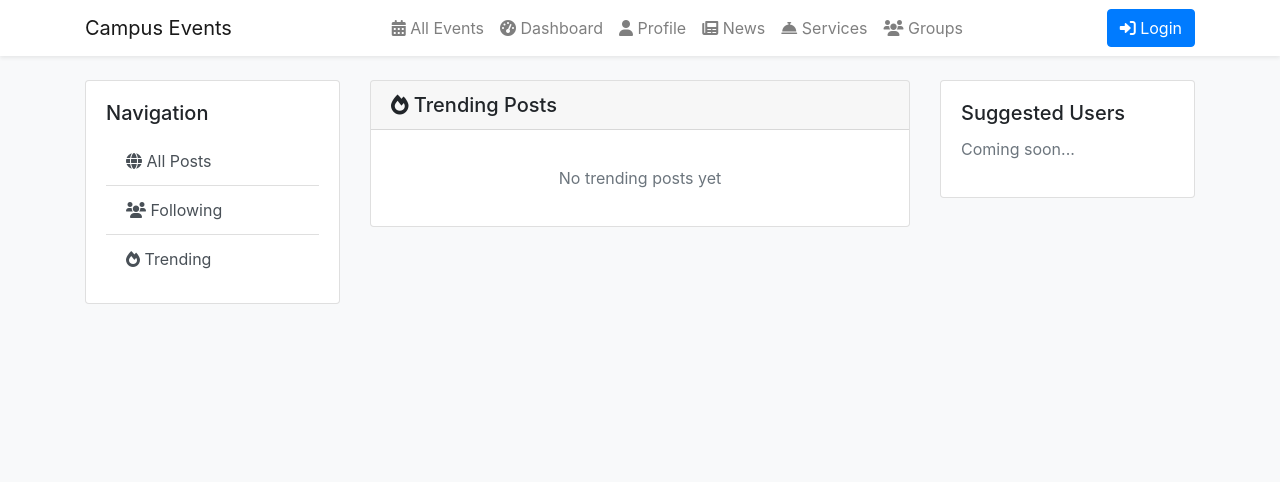
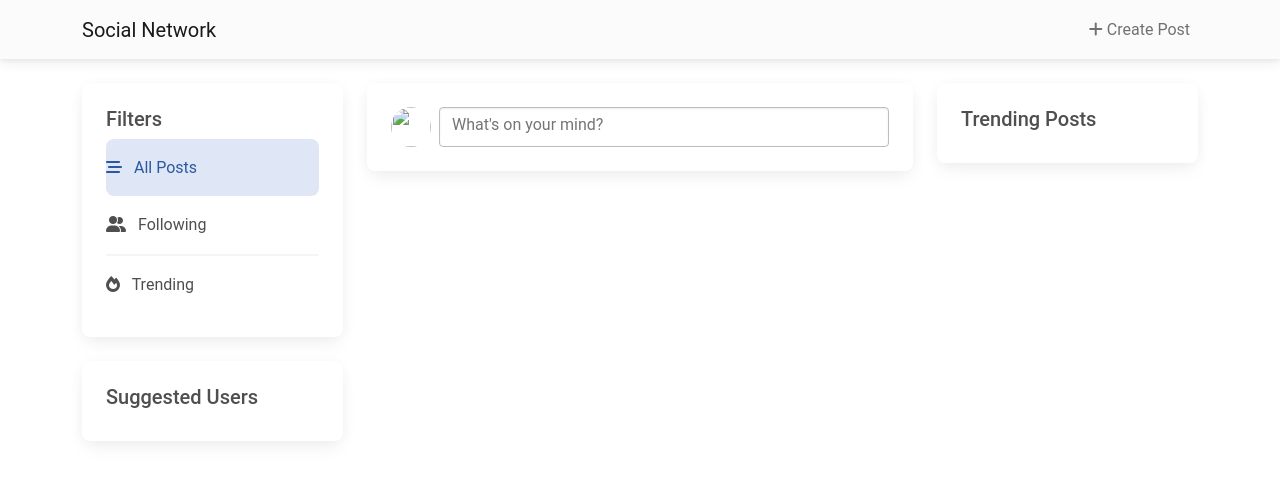
Before and after one commit to quiesscent/Campus_Interaction, a Django app: template templates/feeds/home.html in a window 1280 px wide. Shown: the top 482 px of the page. Run offline with Django 5.2, Linux system fonts and the light colour scheme; the template is opened without the code that fills it, so the values that code supplies are empty; some libraries are stand-ins or nearby versions.

Commit message:
templates for feed app

```diff
--- a/templates/feeds/base.html
+++ b/templates/feeds/base.html
@@ -1,23 +1,31 @@
 <!DOCTYPE html>
 <html lang="en">
+
 <head>
     <meta charset="UTF-8">
     <meta name="viewport" content="width=device-width, initial-scale=1.0">
     <title>{% block title %}Social Network{% endblock %}</title>
 
+    <!-- Font Awesome -->
+    <link href="https://cdnjs.cloudflare.com/ajax/libs/font-awesome/6.0.0/css/all.min.css" rel="stylesheet">
+
     <!-- MDB CSS -->
     <link href="https://cdnjs.cloudflare.com/ajax/libs/mdb-ui-kit/6.4.0/mdb.min.css" rel="stylesheet">
 
-    <!-- Font Awesome -->
-    <link href="https://cdnjs.cloudflare.com/ajax/libs/font-awesome/6.0.0/css/all.min.css" rel="stylesheet">
+    <!-- jQuery (required for AJAX setup) -->
+    <script src="https://cdnjs.cloudflare.com/ajax/libs/jquery/3.7.1/jquery.min.js"></script>
 
     {% block extra_css %}{% endblock %}
 </head>
+
 <body>
+    <!-- CSRF Token -->
+    {% csrf_token %}
+
     <!-- Navbar -->
     <nav class="navbar navbar-expand-lg navbar-light bg-light">
         <div class="container">
-            <a class="navbar-brand" href="{% url 'social:home' %}">Social Network</a>
+            <a class="navbar-brand" href="{% url 'feeds:home_feed' %}">Social Network</a>
 
             <button class="navbar-toggler" type="button" data-mdb-toggle="collapse" data-mdb-target="#navbarNav">
                 <i class="fas fa-bars"></i>
@@ -25,28 +33,11 @@
 
             <div class="collapse navbar-collapse" id="navbarNav">
                 <ul class="navbar-nav ms-auto">
-                    {% if user.is_authenticated %}
                     <li class="nav-item">
-                            <a class="nav-link" href="{% url 'social:create_post_form' %}">
+                        <a class="nav-link" href="{% url 'feeds:create_post' %}">
                             <i class="fas fa-plus"></i> Create Post
                         </a>
                     </li>
-                        <li class="nav-item">
-                            <a class="nav-link" href="#">
-                                <i class="fas fa-user"></i> Profile
-                            </a>
-                        </li>
-                        <li class="nav-item">
-                            <a class="nav-link" href="#">Logout</a>
-                        </li>
-                    {% else %}
-                        <li class="nav-item">
-                            <a class="nav-link" href="#">Login</a>
-                        </li>
-                        <li class="nav-item">
-                            <a class="nav-link" href="#">Register</a>
-                        </li>
-                    {% endif %}
                 </ul>
             </div>
         </div>
@@ -66,9 +57,23 @@
         {% block content %}{% endblock %}
     </div>
 
+    <!-- CSRF Setup Script -->
+    <script>
+        $(document).ready(function () {
+            $.ajaxSetup({
+                headers: {
+                    'X-CSRFToken': $('[name=csrfmiddlewaretoken]').val()
+                }
+            });
+            // Define current user ID globally
+            window.currentUserId = {% if user.is_authenticated %}{{ user.id }}{% else %}null{% endif %};
+        });
+    </script>
+
     <!-- MDB JavaScript -->
     <script type="text/javascript" src="https://cdnjs.cloudflare.com/ajax/libs/mdb-ui-kit/6.4.0/mdb.min.js"></script>
 
     {% block extra_js %}{% endblock %}
 </body>
+
 </html>
--- a/templates/feeds/home.html
+++ b/templates/feeds/home.html
@@ -1,200 +1,329 @@
-{% extends 'base.html' %}
+{% extends "feeds/base.html" %}
 
-{% block title %}Home - Social Network{% endblock %}
+{% block title %}Feed{% endblock %}
 
 {% block content %}
+<!-- Feed Container -->
 <div class="row">
     <!-- Left Sidebar -->
-    <div class="col-md-3">
+    <div class="col-lg-3 mb-4">
         <div class="card">
             <div class="card-body">
-                <h5 class="card-title">Navigation</h5>
-                <div class="list-group list-group-flush">
-                    <a href="#" class="list-group-item list-group-item-action" data-filter="all">
-                        <i class="fas fa-globe me-2"></i> All Posts
-                    </a>
-                    <a href="#" class="list-group-item list-group-item-action" data-filter="following">
-                        <i class="fas fa-users me-2"></i> Following
-                    </a>
-                    <a href="#" class="list-group-item list-group-item-action" data-filter="trending">
+                <h5 class="card-title">Filters</h5>
+                <div class="list-group list-group-light">
+                    <button class="list-group-item list-group-item-action active" data-filter="all">
+                        <i class="fas fa-stream me-2"></i> All Posts
+                    </button>
+                    <button class="list-group-item list-group-item-action" data-filter="following">
+                        <i class="fas fa-user-friends me-2"></i> Following
+                    </button>
+                    <button class="list-group-item list-group-item-action" data-filter="trending">
                         <i class="fas fa-fire me-2"></i> Trending
-                    </a>
+                    </button>
+                </div>
+            </div>
+        </div>
+
+        <!-- Suggested Users Card -->
+        <div class="card mt-4">
+            <div class="card-body">
+                <h5 class="card-title">Suggested Users</h5>
+                <div id="suggestedUsers" class="list-group list-group-light">
+                    <!-- Suggested users will be loaded here -->
                 </div>
             </div>
         </div>
     </div>
 
     <!-- Main Feed -->
-    <div class="col-md-6">
+    <div class="col-lg-6">
         <!-- Create Post Card -->
-        {% if user.is_authenticated %}
         <div class="card mb-4">
             <div class="card-body">
-                <a href="{% url 'social:create_post_form' %}" class="btn btn-outline-primary btn-rounded w-100">
-                    <i class="fas fa-plus me-2"></i> Create New Post
+                <div class="d-flex">
+                    <img src="{{ user.profile.get_avatar_url }}" class="rounded-circle me-2" style="width: 40px; height: 40px;">
+                    <a href="{% url 'feeds:create_post' %}" class="form-control text-muted" style="cursor: pointer;">
+                        What's on your mind?
                     </a>
                 </div>
             </div>
-        {% endif %}
+        </div>
 
-        <!-- Trending Posts -->
-        <div class="card mb-4">
-            <div class="card-header">
-                <h5 class="mb-0"><i class="fas fa-fire me-2"></i> Trending Posts</h5>
+        <!-- Posts Container -->
+        <div id="postsContainer">
+            <!-- Posts will be loaded here -->
         </div>
+
+        <!-- Loading Spinner -->
+        <div id="loadingSpinner" class="text-center d-none">
+            <div class="spinner-border text-primary" role="status">
+                <span class="visually-hidden">Loading...</span>
+            </div>
+        </div>
+
+        <!-- Load More Button -->
+        <button id="loadMoreBtn" class="btn btn-light w-100 mb-4 d-none">
+            Load More
+        </button>
+    </div>
+
+    <!-- Right Sidebar - Trending Posts -->
+    <div class="col-lg-3">
+        <div class="card">
             <div class="card-body">
-                {% if trending_posts %}
+                <h5 class="card-title">Trending Posts</h5>
+                <div id="trendingPosts">
                     {% for post in trending_posts %}
                     <div class="card mb-3">
                         <div class="card-body">
-                            <div class="d-flex mb-3">
-                                <img src="{{ post.user.profile.get_avatar }}" class="rounded-circle me-2" width="40" height="40" alt="Avatar">
-                                <div>
-                                    <h6 class="mb-0">{{ post.user.username }}</h6>
-                                    <small class="text-muted">{{ post.created_at|timesince }} ago</small>
-                                </div>
-                            </div>
-                            <p class="card-text">{{ post.content }}</p>
-                            {% if post.image %}
-                                <img src="{{ post.image.url }}" class="img-fluid rounded mb-3" alt="Post image">
-                            {% endif %}
-                            {% if post.video %}
-                                <video class="w-100 rounded mb-3" controls>
-                                    <source src="{{ post.video.url }}" type="video/mp4">
-                                    Your browser does not support the video tag.
-                                </video>
-                            {% endif %}
-                            <div class="d-flex justify-content-between">
-                                <span><i class="far fa-heart me-1"></i>{{ post.likes_count }}</span>
-                                <span><i class="far fa-comment me-1"></i>{{ post.comments.count }}</span>
-                                <span><i class="far fa-eye me-1"></i>{{ post.views_count }}</span>
+                            <h6 class="card-subtitle mb-2 text-muted">{{ post.user.username }}</h6>
+                            <p class="card-text">{{ post.content|truncatechars:100 }}</p>
+                            <div class="d-flex justify-content-between text-muted">
+                                <small><i class="fas fa-heart"></i> {{ post.likes_count }}</small>
+                                <small><i class="fas fa-eye"></i> {{ post.views_count }}</small>
                             </div>
                         </div>
                     </div>
                     {% endfor %}
-                {% else %}
-                    <p class="text-center text-muted my-3">No trending posts yet</p>
-                {% endif %}
                 </div>
             </div>
-
-        <!-- Posts Feed -->
-        <div id="posts-container"></div>
-
-        <!-- Loading Spinner -->
-        <div id="loading-spinner" class="text-center d-none">
-            <div class="spinner-border text-primary" role="status">
-                <span class="visually-hidden">Loading...</span>
         </div>
     </div>
 </div>
 
-    <!-- Right Sidebar -->
-    <div class="col-md-3">
-        <div class="card">
+<!-- Post Template -->
+<template id="postTemplate">
+    <div class="card mb-4 post-card" data-post-id="">
         <div class="card-body">
-                <h5 class="card-title">Suggested Users</h5>
-                <p class="text-muted">Coming soon...</p>
+            <!-- Post Header -->
+            <div class="d-flex justify-content-between mb-3">
+                <div class="d-flex align-items-center">
+                    <img src="" alt="" class="rounded-circle me-2 post-avatar" style="width: 40px; height: 40px;">
+                    <div>
+                        <h6 class="mb-0 post-username"></h6>
+                        <small class="text-muted post-date"></small>
+                    </div>
+                </div>
+                <div class="dropdown post-options">
+                    <button class="btn btn-link text-dark" type="button" data-mdb-toggle="dropdown">
+                        <i class="fas fa-ellipsis-v"></i>
+                    </button>
+                    <ul class="dropdown-menu">
+                        <li><button class="dropdown-item post-delete"><i class="fas fa-trash me-2"></i>Delete</button></li>
+                    </ul>
+                </div>
+            </div>
+
+            <!-- Post Content -->
+            <p class="post-content"></p>
+            <div class="post-media"></div>
+
+            <!-- Post Stats -->
+            <div class="d-flex justify-content-between text-muted mb-2">
+                <small class="post-likes"><i class="fas fa-heart"></i> <span>0</span> likes</small>
+                <small class="post-comments"><i class="fas fa-comment"></i> <span>0</span> comments</small>
+                <small class="post-views"><i class="fas fa-eye"></i> <span>0</span> views</small>
+            </div>
+
+            <!-- Post Actions -->
+            <div class="border-top border-bottom py-2 mb-3">
+                <div class="d-flex justify-content-around">
+                    <button class="btn btn-link text-dark like-btn">
+                        <i class="far fa-heart"></i> Like
+                    </button>
+                    <button class="btn btn-link text-dark comment-btn">
+                        <i class="far fa-comment"></i> Comment
+                    </button>
+                </div>
+            </div>
+
+            <!-- Comments Section -->
+            <div class="comments-section">
+                <div class="comments-container"></div>
+                <div class="comment-form">
+                    <div class="d-flex">
+                        <img src="{{ user.profile.get_avatar_url }}" class="rounded-circle me-2" style="width: 32px; height: 32px;">
+                        <input type="text" class="form-control comment-input" placeholder="Write a comment...">
                     </div>
                 </div>
             </div>
         </div>
+    </div>
+</template>
 {% endblock %}
 
 {% block extra_js %}
 <script>
 let currentPage = 1;
 let currentFilter = 'all';
-let loading = false;
 let hasMore = true;
+let isLoading = false;
 
-function loadPosts(page = 1, filter = 'all') {
-    if (loading || !hasMore) return;
-
-    loading = true;
-    $('#loading-spinner').removeClass('d-none');
-
-    $.get(`{% url 'social:feed' %}?page=${page}&filter=${filter}`)
-        .done(function(response) {
-            if (page === 1) {
-                $('#posts-container').empty();
-            }
-
-            response.posts.forEach(function(post) {
-                const postHtml = createPostHTML(post);
-                $('#posts-container').append(postHtml);
+// Initialize the feed
+$(document).ready(function() {
+    loadPosts();
+    loadSuggestedUsers();
+    setupEventListeners();
 });
 
-            hasMore = response.has_next;
-            currentPage = response.current_page;
+function setupEventListeners() {
+    // Filter buttons
+    $('.list-group-item').click(function() {
+        $('.list-group-item').removeClass('active');
+        $(this).addClass('active');
+        currentFilter = $(this).data('filter');
+        currentPage = 1;
+        $('#postsContainer').empty();
+        loadPosts();
+    });
 
-            if (!hasMore) {
-                $('#loading-spinner').remove();
+    // Load more button
+    $('#loadMoreBtn').click(function() {
+        if (hasMore && !isLoading) {
+            currentPage++;
+            loadPosts();
         }
-        })
-        .fail(function(error) {
-            console.error('Error loading posts:', error);
-        })
-        .always(function() {
-            loading = false;
-            $('#loading-spinner').addClass('d-none');
     });
-}
-
-function createPostHTML(post) {
-    return `
-        <div class="card mb-4">
-            <div class="card-body">
-                <div class="d-flex mb-3">
-                    <img src="/static/default-avatar.png" class="rounded-circle me-2" width="40" height="40" alt="Avatar">
-                    <div>
-                        <h6 class="mb-0">${post.user.username}</h6>
-                        <small class="text-muted">${new Date(post.created_at).toLocaleDateString()}</small>
-                    </div>
-                </div>
-                <p class="card-text">${post.content}</p>
-                ${post.image_url ? `<img src="${post.image_url}" class="img-fluid rounded mb-3" alt="Post image">` : ''}
-                ${post.video_url ? `
-                    <video class="w-100 rounded mb-3" controls>
-                        <source src="${post.video_url}" type="video/mp4">
-                        Your browser does not support the video tag.
-                    </video>
-                ` : ''}
-                <div class="d-flex justify-content-between">
-                    <button class="btn btn-link p-0" onclick="likePost(${post.id})">
-                        <i class="far fa-heart me-1"></i>${post.likes_count}
-                    </button>
-                    <span><i class="far fa-comment me-1"></i>${post.comments_count}</span>
-                    <span><i class="far fa-eye me-1"></i>${post.views_count}</span>
-                </div>
-            </div>
-        </div>
-    `;
-}
 
     // Infinite scroll
     $(window).scroll(function() {
         if ($(window).scrollTop() + $(window).height() > $(document).height() - 100) {
-        loadPosts(currentPage + 1, currentFilter);
+            if (hasMore && !isLoading) {
+                currentPage++;
+                loadPosts();
+            }
+        }
+    });
+}
+
+function loadPosts() {
+    if (isLoading) return;
+    isLoading = true;
+    $('#loadingSpinner').removeClass('d-none');
+
+    $.get(`/feeds/api/feed/list/?page=${currentPage}&filter=${currentFilter}`)
+        .done(function(response) {
+            if (response.status === 'success') {
+                response.posts.forEach(post => {
+                    appendPost(post);
+                });
+                hasMore = response.has_next;
+                $('#loadMoreBtn').toggleClass('d-none', !hasMore);
+            }
+        })
+        .fail(function(xhr) {
+            console.error('Error loading posts:', xhr);
+        })
+        .always(function() {
+            isLoading = false;
+            $('#loadingSpinner').addClass('d-none');
+        });
+}
+
+function appendPost(postData) {
+    const template = document.getElementById('postTemplate');
+    const postElement = template.content.cloneNode(true);
+    const postCard = postElement.querySelector('.post-card');
+
+    // Set post data
+    postCard.dataset.postId = postData.id;
+    postCard.querySelector('.post-username').textContent = postData.user.username;
+    postCard.querySelector('.post-date').textContent = new Date(postData.created_at).toLocaleDateString();
+    postCard.querySelector('.post-content').textContent = postData.content;
+    postCard.querySelector('.post-likes span').textContent = postData.likes_count;
+    postCard.querySelector('.post-comments span').textContent = postData.comments_count;
+    postCard.querySelector('.post-views span').textContent = postData.views_count;
+
+    // Handle media
+    if (postData.image_url) {
+        const img = document.createElement('img');
+        img.src = postData.image_url;
+        img.className = 'img-fluid rounded mb-3';
+        postCard.querySelector('.post-media').appendChild(img);
+    } else if (postData.video_url) {
+        const video = document.createElement('video');
+        video.src = postData.video_url;
+        video.className = 'w-100 rounded mb-3';
+        video.controls = true;
+        postCard.querySelector('.post-media').appendChild(video);
+    }
+
+    // Show/hide delete button based on ownership
+    if (postData.user.id !== window.currentUserId) {
+        postCard.querySelector('.post-options').remove();
+    }
+
+    // Setup event listeners
+    setupPostInteractions(postCard, postData.id);
+
+    $('#postsContainer').append(postCard);
+}
+
+function setupPostInteractions(postElement, postId) {
+    const card = $(postElement);
+
+    // Like button
+    card.find('.like-btn').click(function() {
+        $.post(`/feeds/api/posts/${postId}/like/`)
+            .done(function(response) {
+                if (response.status === 'success') {
+                    card.find('.post-likes span').text(response.likes_count);
+                    $(this).find('i').toggleClass('far fas');
+                }
+            });
+    });
+
+    // Comment form
+    card.find('.comment-input').keypress(function(e) {
+        if (e.which === 13) {
+            const content = $(this).val();
+            $.post(`/feeds/api/posts/${postId}/comment/`, { content: content })
+                .done(function(response) {
+                    if (response.status === 'success') {
+                        appendComment(card, response.comment);
+                        $(this).val('');
+                        card.find('.post-comments span').text(
+                            parseInt(card.find('.post-comments span').text()) + 1
+                        );
+                    }
+                });
         }
     });
 
-// Filter click handlers
-$('[data-filter]').click(function(e) {
-    e.preventDefault();
-    currentFilter = $(this).data('filter');
-    currentPage = 1;
-    hasMore = true;
-    loadPosts(1, currentFilter);
-
-    // Update active state
-    $('[data-filter]').removeClass('active');
-    $(this).addClass('active');
+    // Delete button
+    card.find('.post-delete').click(function() {
+        if (confirm('Are you sure you want to delete this post?')) {
+            $.post(`/feeds/api/posts/${postId}/delete/`)
+                .done(function(response) {
+                    if (response.status === 'success') {
+                        card.remove();
+                    }
+                });
+        }
     });
 
-// Initial load
-$(document).ready(function() {
-    loadPosts();
+    // Track view
+    $.post(`/feeds/api/posts/${postId}/view/`);
+}
+
+function loadSuggestedUsers() {
+    $.get('/feeds/api/suggested-users/')
+        .done(function(response) {
+            const container = $('#suggestedUsers');
+            response.users.forEach(user => {
+                container.append(`
+                    <a href="#" class="list-group-item list-group-item-action">
+                        <div class="d-flex align-items-center">
+                            <img src="${user.avatar_url}" class="rounded-circle me-2" style="width: 32px; height: 32px;">
+                            <div>
+                                <h6 class="mb-0">${user.username}</h6>
+                                <small class="text-muted">${user.followers_count} followers</small>
+                            </div>
+                        </div>
+                    </a>
+                `);
             });
+        });
+}
 </script>
 {% endblock %}
```
Also changed, not shown: templates/feeds/post_create.html (+4 -4 lines). Lines whose indentation alone changed are shown as unchanged.
